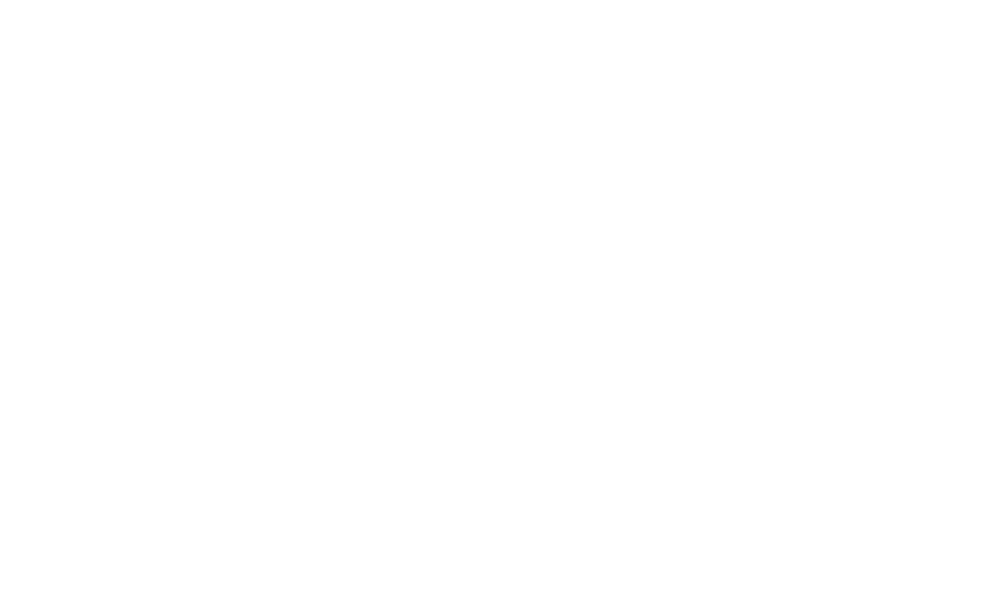
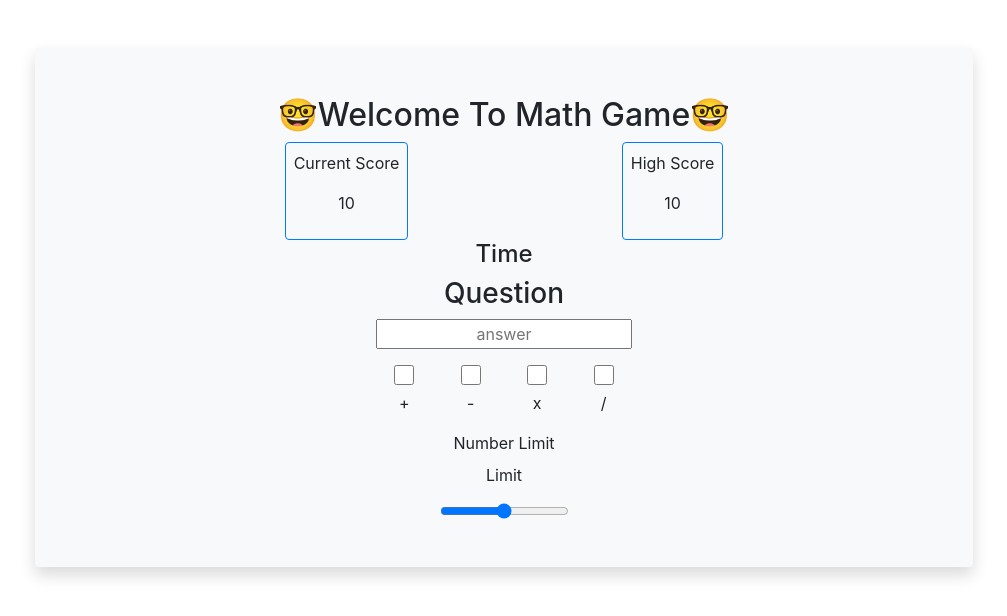
Before and after one commit to Davo182/Math-Game, a plain HTML site: page index.html in a window 1280 px wide. Shown: the whole page, without its empty margins (136-1143 px from the left). Drawn offline with nearby package versions, Linux system fonts and the light colour scheme.

Commit message:
Game Structure Made

```diff
--- a/index.html
+++ b/index.html
@@ -1,14 +1,70 @@
 <!DOCTYPE html>
 <html lang="en">
+
 <head>
     <meta charset="UTF-8">
     <meta http-equiv="X-UA-Compatible" content="IE=edge">
     <meta name="viewport" content="width=device-width, initial-scale=1.0">
+    <link rel="stylesheet" href="https://cdn.jsdelivr.net/npm/bootstrap@4.6.0/dist/css/bootstrap.min.css"
+        integrity="sha384-B0vP5xmATw1+K9KRQjQERJvTumQW0nPEzvF6L/Z6nronJ3oUOFUFpCjEUQouq2+l" crossorigin="anonymous">
     <link rel="stylesheet" href="./style.css">
     <title>AltCademy - Math Game</title>
 </head>
+
 <body>
+    <div class="container-fluid">
+        <div class="container w-75 mt-5 py-5 d-flex flex-column align-items-center justify-content-center shadow bg-light rounded">
+            <h2 class="text-center">🤓Welcome To Math Game🤓</h2>
+            <div class="container-fluid d-flex flex-column justify-content-center align-items-center">
+                <div class="d-flex w-50 justify-content-between text-center">
+                    <div class="border border-primary rounded p-2">
+                        <p>Current Score</p>
+                        <p>10</p>
+                    </div>
+                    <div class="border border-primary rounded p-2">
+                        <p>High Score</p>
+                        <p>10</p>
+                    </div>
+
+                </div>
+                <h4>Time</h4>
+                <h3>Question</h3>
+                <input class="text-center" type="text" placeholder="answer">
+                <div class="d-flex w-25 justify-content-between mt-3 text-center">
+                    <div>
+                        <input type="checkbox">
+                        <p>+</p>
+                    </div>
+                    <div>
+                        <input type="checkbox">
+                        <p>-</p>
+                    </div>
+                    <div>
+                        <input type="checkbox">
+                        <p>x</p>
+                    </div>
+                    <div>
+                        <input type="checkbox">
+                        <p>/</p>
+                    </div>
+                </div>
+                <div class="d-flex flex-column text-center">
+                    <label for="question-range">Number Limit</label>
+                    <p>Limit</p>
+                    <input id="question-range" type="range" step="1">
+                </div>
+            </div>
+
+        </div>
+    </div>
 
     <script src="./app.js"></script>
+    <script src="https://code.jquery.com/jquery-3.5.1.slim.min.js"
+        integrity="sha384-DfXdz2htPH0lsSSs5nCTpuj/zy4C+OGpamoFVy38MVBnE+IbbVYUew+OrCXaRkfj"
+        crossorigin="anonymous"></script>
+    <script src="https://cdn.jsdelivr.net/npm/bootstrap@4.6.0/dist/js/bootstrap.bundle.min.js"
+        integrity="sha384-Piv4xVNRyMGpqkS2by6br4gNJ7DXjqk09RmUpJ8jgGtD7zP9yug3goQfGII0yAns"
+        crossorigin="anonymous"></script>
 </body>
+
 </html>
--- a/style.css
+++ b/style.css
@@ -0,0 +1,10 @@
+
+.container {
+    max-width: 1000px;
+    min-width: 700px;
+}
+
+input[type=checkbox] {
+    width: 20px;
+    height: 20px;
+}
```
